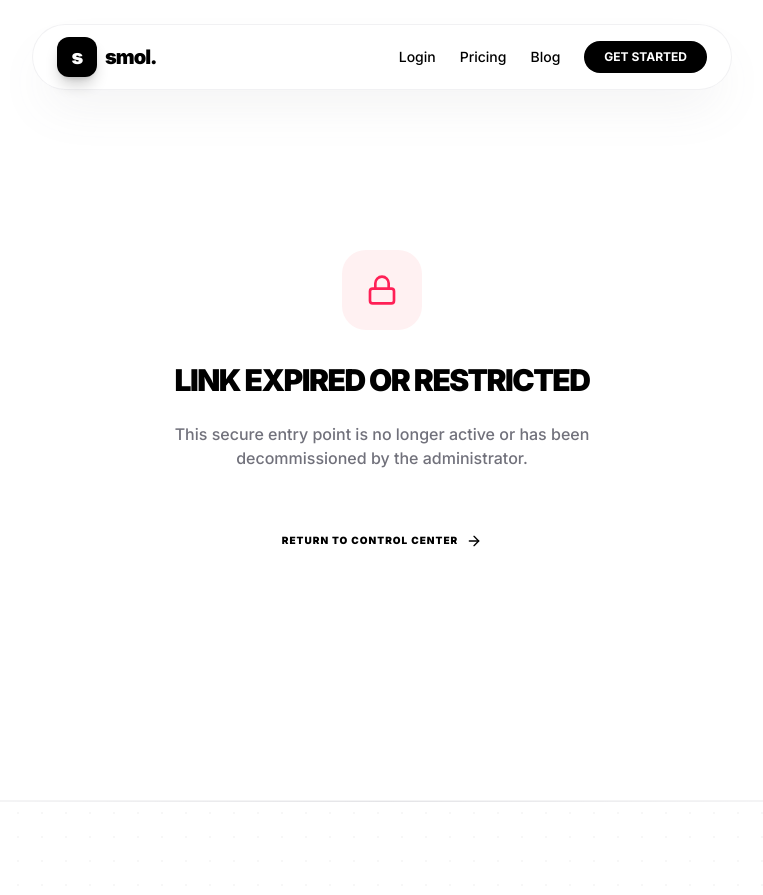
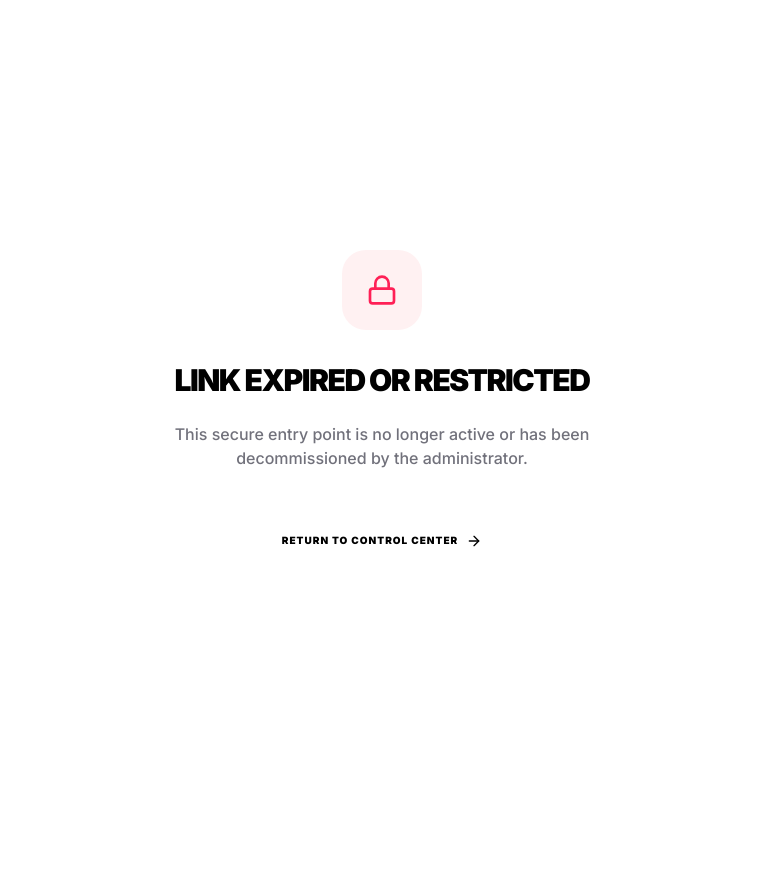
Before and after one commit to Ayushguleria73again/link-Shortner-frontend, a Next.js app: page /r/1 in a window 1280 px wide. Shown: the top 895 px of the page, without its empty margins (258-1021 px from the left). After the commit the page ends 800 px from the top, so only its background shows below. Built offline with nearby package versions, Linux system fonts and the light colour scheme; no server answers.

Commit message:
fix: restore use client directive and layout exclusion for redirection bridge

```diff
--- a/app/r/[shortCode]/page.js
+++ b/app/r/[shortCode]/page.js
@@ -3,7 +3,12 @@ import React, { useState, useEffect, use } from 'react';
 import api from '@/lib/api';
 import { Loader2, Globe, Shield, Zap, Lock, ArrowRight, Activity } from 'lucide-react';
 import { motion, AnimatePresence } from 'framer-motion';
-import RedirectionBackground from '@/components/RedirectionBackground';
+import dynamic from 'next/dynamic';
+
+const RedirectionBackground = dynamic(() => import('@/components/RedirectionBackground'), {
+  ssr: false,
+  loading: () => <div className="fixed inset-0 bg-white -z-10" />
+});
 
 export default function RedirectionBridge({ params: paramsPromise }) {
   const params = use(paramsPromise);
--- a/components/LayoutWrapper.jsx
+++ b/components/LayoutWrapper.jsx
@@ -7,15 +7,16 @@ export default function LayoutWrapper({ children }) {
     const pathname = usePathname();
     const isAdminPage = pathname.startsWith('/admin');
     const isHubPage = pathname.startsWith('/u/');
+    const isRedirectionPage = pathname.startsWith('/r/');
     const isStandalonePage = ['/about', '/faq', '/contact'].includes(pathname);
 
     return (
         <>
-            {(!isAdminPage && !isStandalonePage && !isHubPage) && <Navbar />}
+            {(!isAdminPage && !isStandalonePage && !isHubPage && !isRedirectionPage) && <Navbar />}
             <main className={`flex-grow ${isAdminPage ? 'bg-black' : ''}`}>
                 {children}
             </main>
-            {(!isAdminPage && !isStandalonePage && !isHubPage) && <Footer />}
+            {(!isAdminPage && !isStandalonePage && !isHubPage && !isRedirectionPage) && <Footer />}
         </>
     );
 }
```
